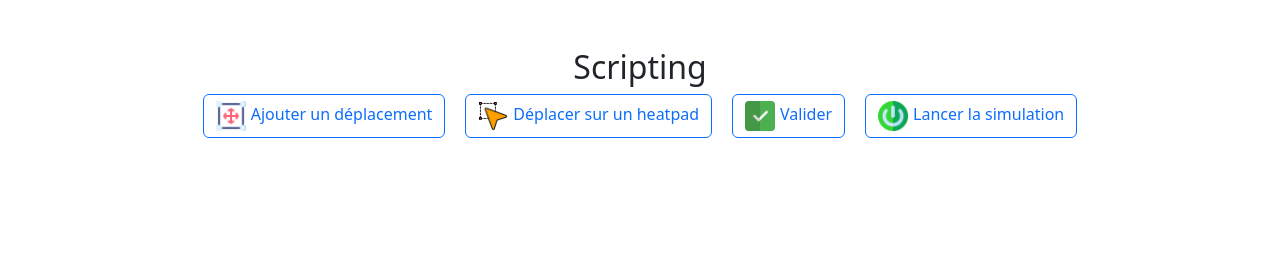
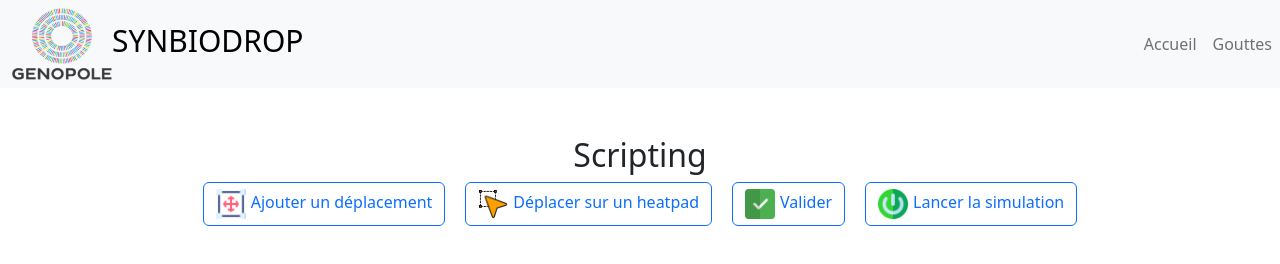
Before and after one commit to Roy-Bivash/hackathon, an Electron app: page src/vues/scripting.html in a window 1280 px wide. Drawn offline with nearby package versions, Linux system fonts and the light colour scheme.

Commit message:
Update scripting.html

```diff
--- a/src/vues/scripting.html
+++ b/src/vues/scripting.html
@@ -19,7 +19,7 @@
 
 <body onload="scripting()">
 
-  <!-- <nav class=" navbar navbar-expand-lg bg-light">
+  <nav class=" navbar navbar-expand-lg bg-light">
     <div class="container-fluid">
       <a class="logoa" href="../index.html"><img src="../image/GENOPOLE_LOGO.png" alt="Bootstrap" width="100"
           height="72">SYNBIODROP </img></a>
@@ -32,12 +32,9 @@
         <li class=" nav-item">
           <a class="nav-link" href="ajoutGoutte.html">Gouttes</a>
         </li>
-        <li class="nav-item">
-          <a href="simulation.html" class="nav-link" onClick="openWindow('simulation.html', '510', '610')" target="_blank">Simulation</a>
-          </li>
         </ul>
       </div>
-  </nav> -->
+  </nav>
 
   <div class=" container">
             <br><br>
```
